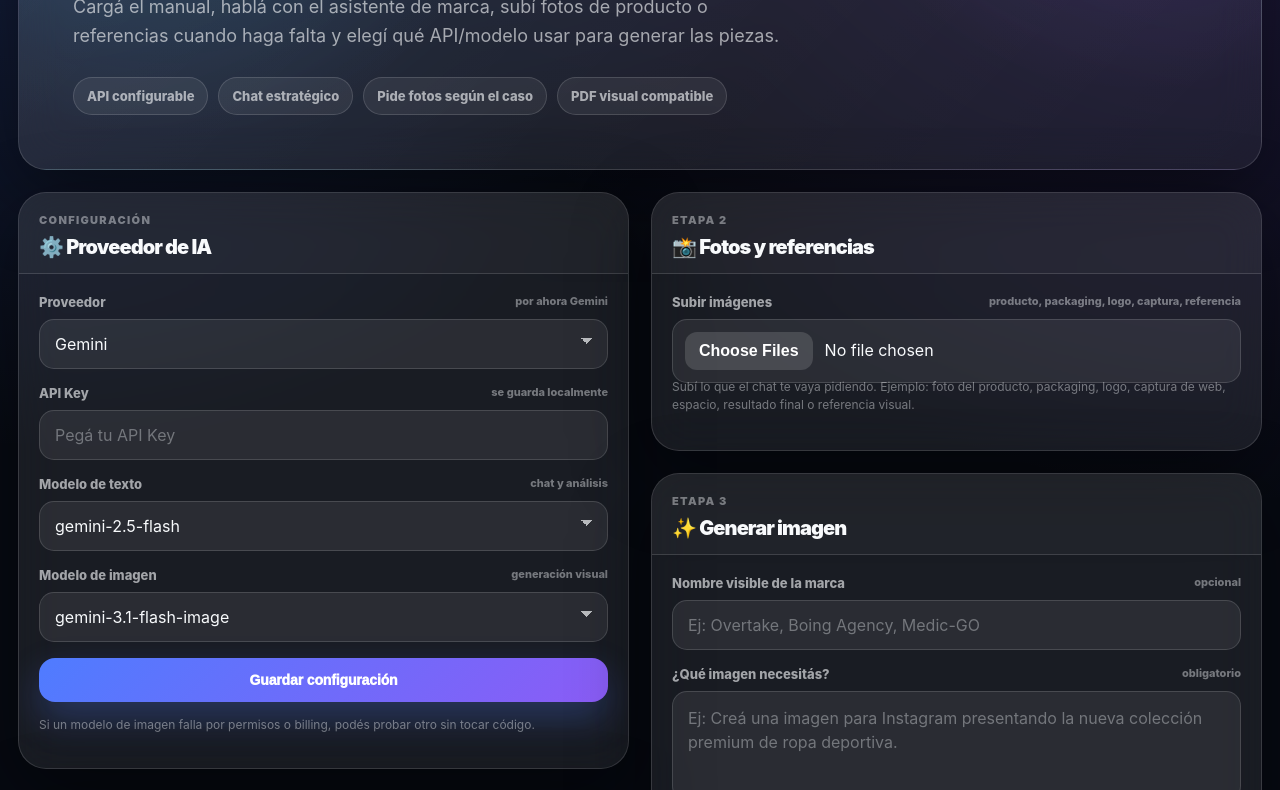
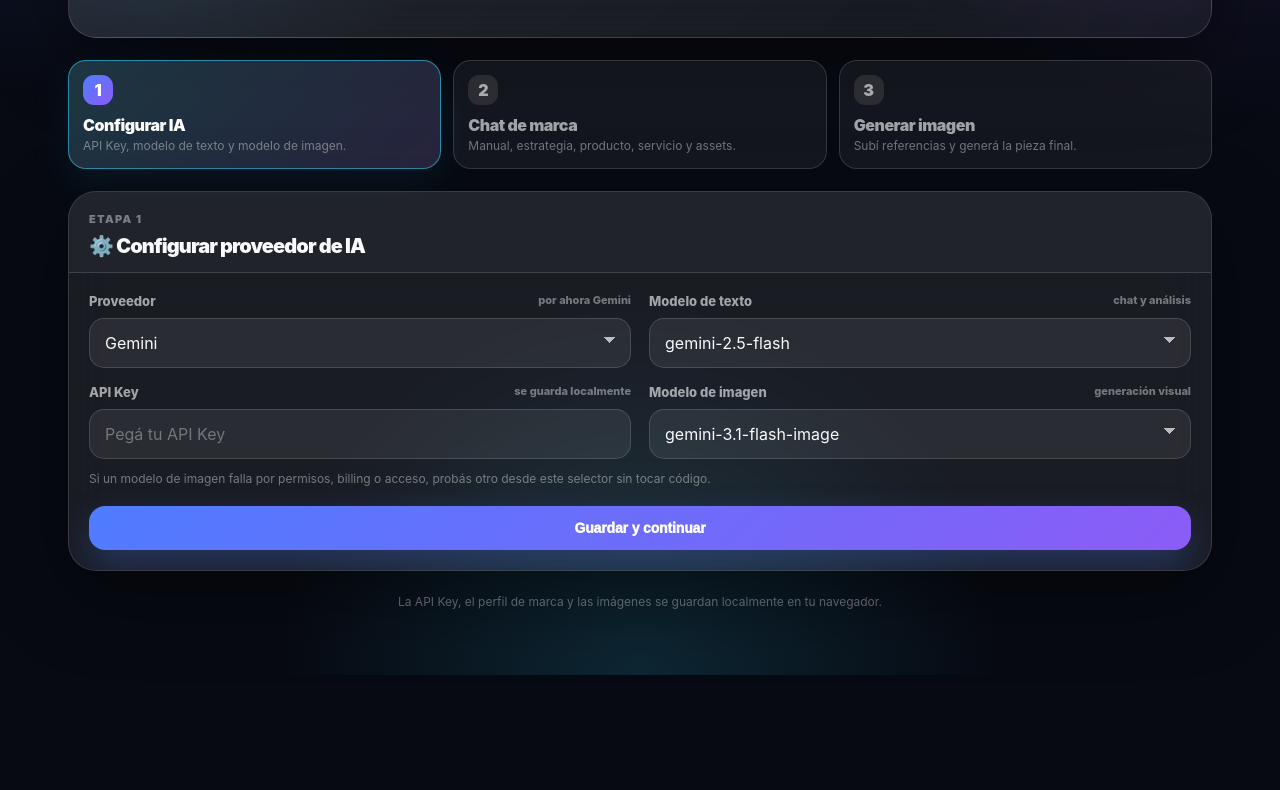
Before and after one commit to lgonzalezrojas52-bit/brand-generator, a website: page index.html in a window 1280 px wide. Shown: the part 450-1240 px from the top of the page. After the commit the page ends 1125 px from the top, so only its background shows below. Drawn offline with Linux system fonts and the light colour scheme.

Commit message:
Update index.html

```diff
--- a/index.html
+++ b/index.html
@@ -68,7 +68,7 @@
       position: relative;
       z-index: 1;
       width: 100%;
-      max-width: 1320px;
+      max-width: 1180px;
       margin: 0 auto;
       padding: 28px 18px 64px;
     }
@@ -188,38 +188,72 @@
       line-height: 1.6;
     }
 
-    .hero-tags {
-      display: flex;
-      flex-wrap: wrap;
-      gap: 10px;
-      margin-top: 26px;
-    }
-
-    .hero-tag {
-      padding: 10px 13px;
-      border-radius: 999px;
+    .stepper {
+      display: grid;
+      grid-template-columns: repeat(3, 1fr);
+      gap: 12px;
+      margin-bottom: 22px;
+    }
+
+    .step-pill {
+      position: relative;
+      padding: 14px;
+      border-radius: 18px;
+      background: rgba(255,255,255,0.055);
       border: 1px solid var(--line);
-      background: rgba(255,255,255,0.065);
       color: var(--muted);
-      font-size: 13px;
-      font-weight: 800;
-    }
-
-    .layout {
+      cursor: pointer;
+      transition: 0.2s ease;
+    }
+
+    .step-pill:hover {
+      transform: translateY(-1px);
+      border-color: var(--line-2);
+      background: rgba(255,255,255,0.08);
+    }
+
+    .step-pill.active {
+      color: white;
+      border-color: rgba(53, 215, 255, 0.55);
+      background:
+        linear-gradient(135deg, rgba(53, 215, 255, 0.14), rgba(139, 92, 246, 0.12)),
+        rgba(255,255,255,0.08);
+      box-shadow: 0 14px 44px rgba(53, 215, 255, 0.08);
+    }
+
+    .step-number {
+      width: 30px;
+      height: 30px;
+      border-radius: 11px;
       display: grid;
-      grid-template-columns: 1fr 1fr;
-      gap: 22px;
-      align-items: start;
-    }
-
-    @media (max-width: 980px) {
-      .layout {
-        grid-template-columns: 1fr;
-      }
-
-      .pill-status {
+      place-items: center;
+      font-weight: 950;
+      background: rgba(255,255,255,0.1);
+      margin-bottom: 10px;
+    }
+
+    .step-pill.active .step-number {
+      background: linear-gradient(135deg, var(--blue), var(--violet));
+    }
+
+    .step-name {
+      font-weight: 950;
+      letter-spacing: -0.03em;
+      margin-bottom: 3px;
+    }
+
+    .step-desc {
+      color: var(--muted-2);
+      font-size: 12px;
+      line-height: 1.35;
+    }
+
+    .step-section {
       display: none;
     }
+
+    .step-section.active {
+      display: block;
     }
 
     .panel {
@@ -229,10 +263,7 @@
       backdrop-filter: var(--blur);
       box-shadow: var(--shadow);
       overflow: hidden;
-    }
-
-    .panel + .panel {
-      margin-top: 22px;
+      margin-bottom: 22px;
     }
 
     .panel-head {
@@ -261,6 +292,24 @@
 
     .panel-body {
       padding: 20px;
+    }
+
+    .two-col {
+      display: grid;
+      grid-template-columns: 1fr 1fr;
+      gap: 18px;
+      align-items: start;
+    }
+
+    @media (max-width: 900px) {
+      .two-col,
+      .stepper {
+        grid-template-columns: 1fr;
+      }
+
+      .pill-status {
+        display: none;
+      }
     }
 
     .field {
@@ -379,6 +428,18 @@
       box-shadow: none;
     }
 
+    .btn-row {
+      display: flex;
+      gap: 12px;
+      flex-wrap: wrap;
+      margin-top: 18px;
+    }
+
+    .btn-row button {
+      flex: 1;
+      min-width: 180px;
+    }
+
     .btn-secondary {
       background: rgba(255,255,255,0.08);
       border: 1px solid var(--line);
@@ -408,7 +469,7 @@
       display: none;
       margin-top: 16px;
       padding: 15px;
-      max-height: 260px;
+      max-height: 300px;
       overflow-y: auto;
       border-radius: 18px;
       background: rgba(0,0,0,0.22);
@@ -420,7 +481,7 @@
     }
 
     .chat-box {
-      height: 360px;
+      height: 390px;
       overflow-y: auto;
       padding: 14px;
       border-radius: 18px;
@@ -657,6 +718,10 @@
         width: 100%;
         min-width: 0;
       }
+
+      .btn-row button {
+        min-width: 100%;
+      }
     }
   </style>
 </head>
@@ -669,11 +734,11 @@
         <div class="brand-mark">✦</div>
         <div>
           <div class="brand-title">Brand Image Generator</div>
-          <div class="brand-subtitle">Chat de marca → assets → pieza visual</div>
-        </div>
-      </div>
-
-      <div class="pill-status">
+          <div class="brand-subtitle">Configurar IA → Chat → Imagen</div>
+        </div>
+      </div>
+
+      <div class="pill-status" id="topStatus">
         <span>●</span>
         IA configurable
       </div>
@@ -682,31 +747,45 @@
     <section class="hero">
       <div class="hero-kicker">AI Brand Studio</div>
       <h1>
-        Primero entendemos la marca. Después generamos <span>la imagen correcta.</span>
+        Generá imágenes de marca en <span>tres etapas simples.</span>
       </h1>
       <p>
-        Cargá el manual, hablá con el asistente de marca, subí fotos de producto o referencias cuando haga falta
-        y elegí qué API/modelo usar para generar las piezas.
+        Primero configurás el modelo, después construís el perfil con un chat inteligente
+        y finalmente generás la pieza visual con las fotos/referencias necesarias.
       </p>
-
-      <div class="hero-tags">
-        <div class="hero-tag">API configurable</div>
-        <div class="hero-tag">Chat estratégico</div>
-        <div class="hero-tag">Pide fotos según el caso</div>
-        <div class="hero-tag">PDF visual compatible</div>
-      </div>
     </section>
 
-    <section class="layout">
-
-      <div>
+    <section class="stepper">
+      <div class="step-pill active" id="stepPill1" onclick="goToStep(1)">
+        <div class="step-number">1</div>
+        <div class="step-name">Configurar IA</div>
+        <div class="step-desc">API Key, modelo de texto y modelo de imagen.</div>
+      </div>
+
+      <div class="step-pill" id="stepPill2" onclick="goToStep(2)">
+        <div class="step-number">2</div>
+        <div class="step-name">Chat de marca</div>
+        <div class="step-desc">Manual, estrategia, producto, servicio y assets.</div>
+      </div>
+
+      <div class="step-pill" id="stepPill3" onclick="goToStep(3)">
+        <div class="step-number">3</div>
+        <div class="step-name">Generar imagen</div>
+        <div class="step-desc">Subí referencias y generá la pieza final.</div>
+      </div>
+    </section>
+
+    <!-- ETAPA 1 -->
+    <section id="step1" class="step-section active">
       <div class="panel">
         <div class="panel-head">
-            <div class="eyebrow">Configuración</div>
-            <div class="panel-title">⚙️ Proveedor de IA</div>
+          <div class="eyebrow">Etapa 1</div>
+          <div class="panel-title">⚙️ Configurar proveedor de IA</div>
         </div>
 
         <div class="panel-body">
+          <div class="two-col">
+            <div>
               <div class="field">
                 <label>Proveedor <small>por ahora Gemini</small></label>
                 <select id="aiProvider">
@@ -718,7 +797,9 @@
                 <label>API Key <small>se guarda localmente</small></label>
                 <input type="password" id="aiApiKey" placeholder="Pegá tu API Key" />
               </div>
-
+            </div>
+
+            <div>
               <div class="field">
                 <label>Modelo de texto <small>chat y análisis</small></label>
                 <select id="textModel">
@@ -739,19 +820,28 @@
                   <option value="gemini-2.5-flash-image">gemini-2.5-flash-image</option>
                 </select>
               </div>
-
-            <button onclick="saveAIConfig()">Guardar configuración</button>
-
-            <div class="hint" style="margin-top: 14px;">
-              Si un modelo de imagen falla por permisos o billing, podés probar otro sin tocar código.
-            </div>
-          </div>
-        </div>
-
+            </div>
+          </div>
+
+          <div class="hint">
+            Si un modelo de imagen falla por permisos, billing o acceso, probás otro desde este selector sin tocar código.
+          </div>
+
+          <div class="btn-row">
+            <button onclick="saveAIConfigAndContinue()">Guardar y continuar</button>
+          </div>
+        </div>
+      </div>
+    </section>
+
+    <!-- ETAPA 2 -->
+    <section id="step2" class="step-section">
+      <div class="two-col">
+        <div>
           <div class="panel">
             <div class="panel-head">
-            <div class="eyebrow">Etapa 1</div>
-            <div class="panel-title">🧠 Chat de marca</div>
+              <div class="eyebrow">Etapa 2</div>
+              <div class="panel-title">🧠 Perfil de marca</div>
             </div>
 
             <div class="panel-body">
@@ -764,7 +854,7 @@
                 <label>Manual de marca <small>opcional · PDF o TXT</small></label>
                 <input type="file" id="brandFile" accept=".txt,.pdf" />
                 <div class="hint">
-                Si subís un PDF visual, la app analiza hasta 10 páginas como imágenes y suma esa información al perfil de marca.
+                  Si subís un PDF visual, la app analiza hasta 10 páginas como imágenes y suma esa información al perfil.
                 </div>
               </div>
 
@@ -780,10 +870,12 @@
               <div class="profile-box" id="profileBox"></div>
             </div>
           </div>
-
+        </div>
+
+        <div>
           <div class="panel">
             <div class="panel-head">
-            <div class="eyebrow">Conversación</div>
+              <div class="eyebrow">Chat estratégico</div>
               <div class="panel-title">💬 Completar información</div>
             </div>
 
@@ -804,14 +896,24 @@
                 <div class="asset-request-title">📸 Fotos o referencias que conviene subir</div>
                 <div id="assetRequests"></div>
               </div>
-          </div>
-        </div>
-      </div>
-
+
+              <div class="btn-row">
+                <button class="btn-secondary" onclick="goToStep(1)">Volver</button>
+                <button onclick="continueToImageStep()">Continuar a imagen</button>
+              </div>
+            </div>
+          </div>
+        </div>
+      </div>
+    </section>
+
+    <!-- ETAPA 3 -->
+    <section id="step3" class="step-section">
+      <div class="two-col">
         <div>
           <div class="panel">
             <div class="panel-head">
-            <div class="eyebrow">Etapa 2</div>
+              <div class="eyebrow">Etapa 3</div>
               <div class="panel-title">📸 Fotos y referencias</div>
             </div>
 
@@ -826,18 +928,20 @@
                   onchange="handleVisualAssetsUpload()"
                 />
                 <div class="hint">
-                Subí lo que el chat te vaya pidiendo. Ejemplo: foto del producto, packaging, logo, captura de web, espacio, resultado final o referencia visual.
+                  Subí lo que el chat te haya pedido. Ejemplo: foto de producto, packaging, logo, captura de web, espacio, resultado final o referencia visual.
                 </div>
               </div>
 
               <div id="assetPreviewGrid" class="asset-preview-grid"></div>
             </div>
           </div>
-
+        </div>
+
+        <div>
           <div class="panel">
             <div class="panel-head">
-            <div class="eyebrow">Etapa 3</div>
-            <div class="panel-title">✨ Generar imagen</div>
+              <div class="eyebrow">Generación</div>
+              <div class="panel-title">✨ Crear pieza visual</div>
             </div>
 
             <div class="panel-body">
@@ -882,13 +986,14 @@
 
               <button id="generateBtn" onclick="generateContent()">🎨 Generar imagen</button>
 
-            <button class="btn-danger" style="margin-top: 12px;" onclick="clearProjectData()">
-              Borrar datos del proyecto
-            </button>
-          </div>
-        </div>
-      </div>
-
+              <div class="btn-row">
+                <button class="btn-secondary" onclick="goToStep(2)">Volver al chat</button>
+                <button class="btn-danger" onclick="clearProjectData()">Borrar datos</button>
+              </div>
+            </div>
+          </div>
+        </div>
+      </div>
     </section>
 
     <section id="resultDiv" class="result">
@@ -917,6 +1022,8 @@
   </main>
 
   <script>
+    let currentStep = Number(localStorage.getItem("currentStep")) || 1;
+
     let currentProfile = localStorage.getItem("brandProfile") || "";
     let chatMessages = JSON.parse(localStorage.getItem("brandChatMessages")) || [];
     let visualAssets = JSON.parse(localStorage.getItem("visualAssets")) || [];
@@ -938,7 +1045,20 @@
     document.addEventListener("DOMContentLoaded", () => {
       loadAIConfigIntoForm();
       renderAll();
+      goToStep(currentStep);
     });
+
+    function goToStep(step) {
+      currentStep = step;
+      localStorage.setItem("currentStep", String(step));
+
+      [1, 2, 3].forEach((num) => {
+        document.getElementById(`step${num}`).classList.toggle("active", num === step);
+        document.getElementById(`stepPill${num}`).classList.toggle("active", num === step);
+      });
+
+      window.scrollTo({ top: 0, behavior: "smooth" });
+    }
 
     function getAIConfig() {
       const saved = JSON.parse(localStorage.getItem("aiConfig") || "{}");
@@ -970,13 +1090,35 @@
 
       if (!config.apiKey) {
         alert("Pegá una API Key primero");
-        return;
+        return false;
       }
 
       localStorage.setItem("aiConfig", JSON.stringify(config));
       localStorage.setItem("geminiApiKey", config.apiKey);
 
+      updateTopStatus();
+
+      return true;
+    }
+
+    function saveAIConfigAndContinue() {
+      const saved = saveAIConfig();
+
+      if (!saved) return;
+
       alert("✅ Configuración guardada");
+      goToStep(2);
+    }
+
+    function updateTopStatus() {
+      const config = getAIConfig();
+      const topStatus = document.getElementById("topStatus");
+
+      if (config.apiKey) {
+        topStatus.innerHTML = `<span>●</span> ${config.provider} · ${config.textModel}`;
+      } else {
+        topStatus.innerHTML = `<span>●</span> IA configurable`;
+      }
     }
 
     function getBrandName() {
@@ -1017,6 +1159,7 @@
         visibleBrandName.value = savedBrandName;
       }
 
+      updateTopStatus();
       renderProfile();
       renderChat();
       renderAssetRequests();
@@ -1130,6 +1273,7 @@
 
       if (!aiConfig.apiKey) {
         alert("Guardá una API Key en la configuración primero");
+        goToStep(1);
         return;
       }
 
@@ -1267,7 +1411,7 @@ ${manualProfile}
 
       if (data.error) {
         console.log("Error completo al analizar manual:", data);
-        throw new Error(data.error);
+        throw new Error(`${data.error}${data.model ? " | Modelo: " + data.model : ""}`);
       }
 
       if (!data.brandProfile) {
@@ -1296,6 +1440,7 @@ ${manualProfile}
 
       if (!aiConfig.apiKey) {
         alert("Guardá una API Key en la configuración primero");
+        goToStep(1);
         return;
       }
 
@@ -1335,7 +1480,7 @@ ${manualProfile}
 
         if (data.error) {
           console.log("Error brand-chat:", data);
-          throw new Error(data.error);
+          throw new Error(`${data.error}${data.model ? " | Modelo: " + data.model : ""}`);
         }
 
         currentProfile = data.updatedProfile || currentProfile;
@@ -1366,6 +1511,30 @@ ${manualProfile}
         chatBtn.disabled = false;
         chatBtn.textContent = "Enviar al chat";
       }
+    }
+
+    function continueToImageStep() {
+      const brandName = getBrandName();
+
+      if (!brandName) {
+        alert("Primero escribí el nombre de la marca");
+        return;
+      }
+
+      if (!currentProfile) {
+        const confirmContinue = confirm("Todavía no hay perfil de marca construido. ¿Querés avanzar igual?");
+        if (!confirmContinue) return;
+      }
+
+      saveBrandName();
+
+      const visibleBrandName = document.getElementById("visibleBrandName");
+
+      if (!visibleBrandName.value.trim()) {
+        visibleBrandName.value = brandName;
+      }
+
+      goToStep(3);
     }
 
     async function handleVisualAssetsUpload() {
@@ -1460,17 +1629,22 @@ ${manualProfile}
 
       if (!brandName) {
         alert("Escribí el nombre de la marca primero");
+        goToStep(2);
         return;
       }
 
       if (!aiConfig.apiKey) {
         alert("Guardá una API Key en la configuración primero");
+        goToStep(1);
         return;
       }
 
       if (!currentProfile) {
-        alert("Primero cargá información en el chat de marca o analizá un manual");
+        const confirmContinue = confirm("No hay perfil de marca construido. La imagen puede salir menos precisa. ¿Querés generar igual?");
+        if (!confirmContinue) {
+          goToStep(2);
           return;
+        }
       }
 
       if (!userPrompt) {
@@ -1499,7 +1673,7 @@ ${detectedType}
 
 Perfil de marca construido:
 
-${currentProfile}
+${currentProfile || "No hay perfil de marca detallado. Usar la información disponible del pedido."}
 
 Tipo de pieza solicitada:
 ${contentType.replace(/-/g, " ")}
@@ -1635,6 +1809,7 @@ Formato:
       localStorage.removeItem("readyToGenerate");
       localStorage.removeItem("assetRequests");
       localStorage.removeItem("brandName");
+      localStorage.removeItem("currentStep");
 
       currentProfile = "";
       chatMessages = [];
@@ -1650,6 +1825,7 @@ Formato:
       document.getElementById("resultDiv").style.display = "none";
 
       renderAll();
+      goToStep(1);
 
       alert("✅ Datos del proyecto borrados");
     }
```
Lines whose indentation alone changed are shown as unchanged.
